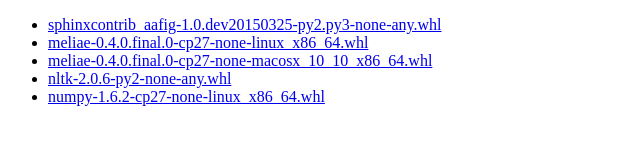
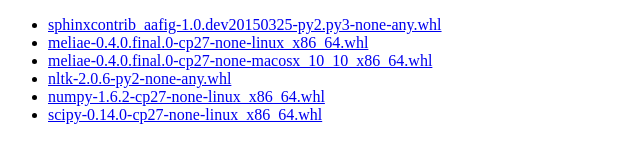
Before and after one commit to singingwolfboy/python-wheelhouse, a plain HTML site: page index.html in a window 1280 px wide. Shown: the whole page, without its empty margins (0-640 px from the left). Drawn offline with Linux system fonts and the light colour scheme.

Commit message:
Added scipy 0.14.0

```diff
--- a/index.html
+++ b/index.html
@@ -17,6 +17,9 @@
   <li><a href="numpy-1.6.2-cp27-none-linux_x86_64.whl">
     numpy-1.6.2-cp27-none-linux_x86_64.whl
   </a></li>
+  <li><a href="scipy-0.14.0-cp27-none-linux_x86_64.whl">
+    scipy-0.14.0-cp27-none-linux_x86_64.whl
+  </a></li>
 </ul>
 </body>
 </html>
```
Also changed, not shown: 1 other file.
